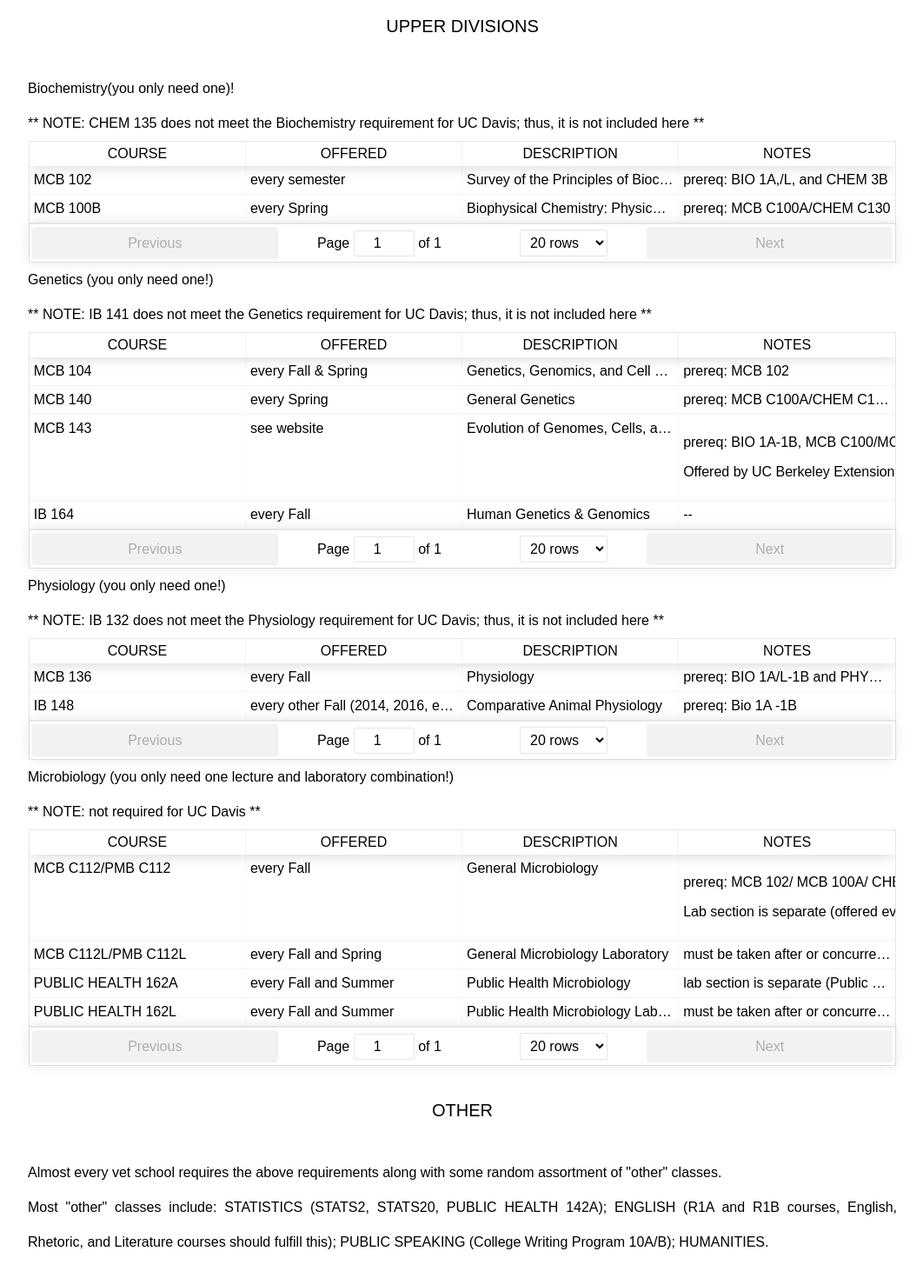
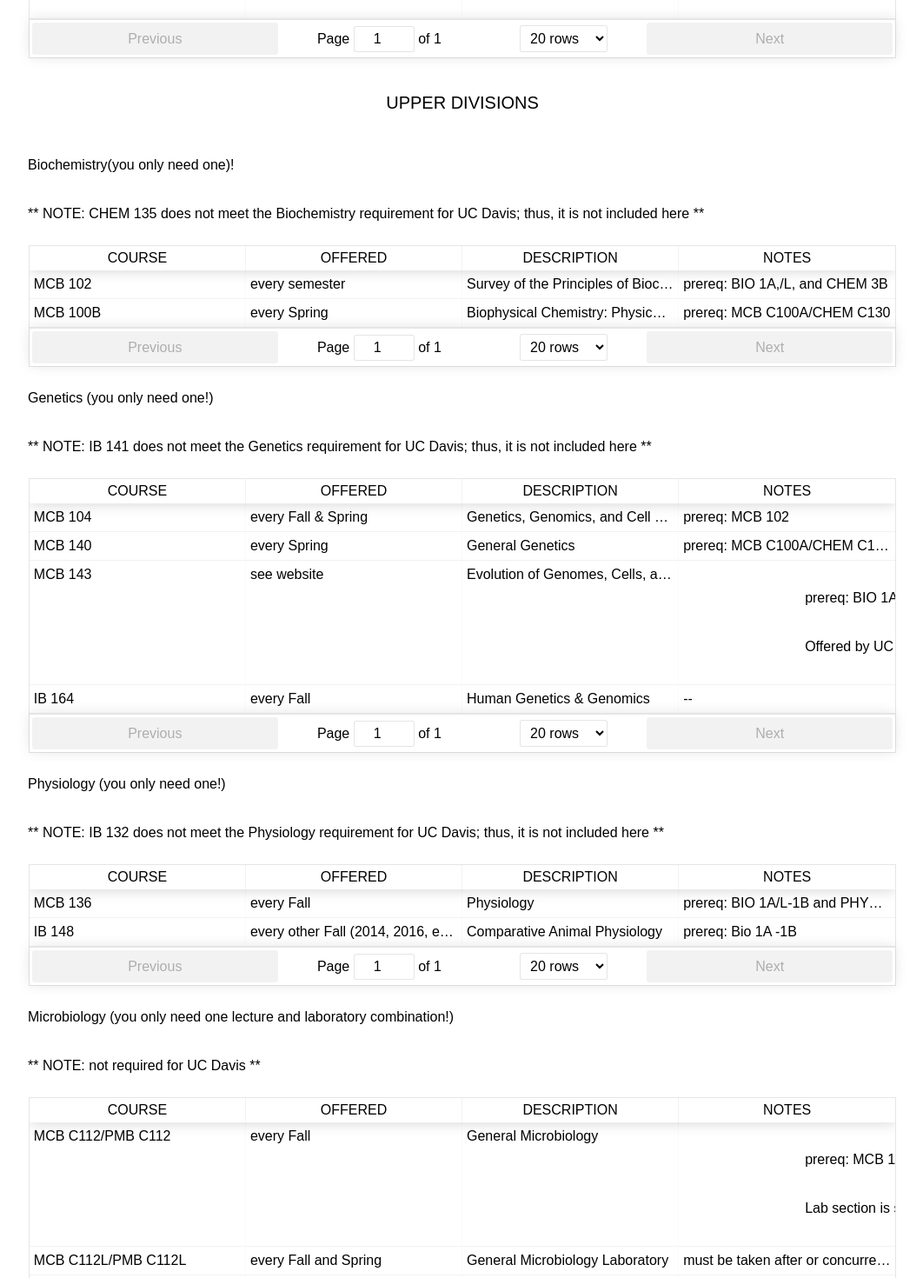
Before and after one commit to ckwok2021/cal-pre-vet-club, a React (Create React App) app: page /#/ in a window 1280 px wide. Shown: the part 1180-2650 px from the top of the page at 87% size, without its empty margins (108-1170 px from the left). Built offline with nearby package versions, Linux system fonts and the light colour scheme.

Commit message:
removed paragraph component + cleaned up tabs/syntax in content.js

```diff
--- a/src/components/content.js
+++ b/src/components/content.js
@@ -17,10 +17,9 @@ import "../styles/table.css";
 
 const content = {
   aTab: <div>
-          <Title name = 'REQUIRED COURSES'>
-          </Title>
-          <Par
-            content = 'You’re at Cal and you want to go to vet school,
+          <Title name = 'REQUIRED COURSES' />
+          <p>
+            You’re at Cal and you want to go to vet school,
             so what do you do?  You obviously have a university full
             of courses to help you on your journey, but which courses
             should you take and when should you take them?
@@ -30,104 +29,77 @@ const content = {
             getting accepted into a vet school. Each school has
             different prerequisite courses, and they can change from
             year to year, so you should always check with your specific
-            school. Having said that, here are the courses:'>
-            </Par>
-            <Title name = 'THE BASICS'>
-            </Title>
+            school. Having said that, here are the courses:
+          </p>
+          <Title name = 'THE BASICS' />
           <ReactTable
             data={coursedata}
             columns={coursecolumns}
             className="table"
             minRows={14}
           />
-            <Title name = 'UPPER DIVISIONS'>
-            </Title>
-            <Par
-              content = 'Biochemistry(you only need one)!'>
-              </Par>
-            <Par
-              content = '** NOTE: CHEM 135 does not meet the
+          <Title name = 'UPPER DIVISIONS' />
+          <p>Biochemistry(you only need one)!</p>
+          <p>** NOTE: CHEM 135 does not meet the
               Biochemistry requirement for UC Davis; thus,
-              it is not included here **'>
-              </Par>
+              it is not included here **</p>
           <ReactTable
             data={coursedata2}
             columns={coursecolumns2}
             className="table"
             minRows={2}
           />
-            <Par
-              content = 'Genetics (you only need one!)'>
-              </Par>
-            <Par
-              content = '** NOTE: IB 141 does not meet the Genetics requirement for UC Davis; thus, it is not included here **'>
-              </Par>
+          <p>Genetics (you only need one!)</p>
+          <p>** NOTE: IB 141 does not meet the Genetics requirement for UC Davis;
+          thus, it is not included here **</p>
           <ReactTable
             data={coursedata3}
             columns={coursecolumns}
             className="table"
             minRows={2}
           />
-            <Par
-              content = 'Physiology (you only need one!)'>
-              </Par>
-            <Par
-              content = '** NOTE: IB 132 does not meet the Physiology requirement for UC Davis; thus, it is not included here **'>
-              </Par>
+          <p>Physiology (you only need one!)</p>
+          <p>** NOTE: IB 132 does not meet the Physiology requirement for UC Davis;
+          thus, it is not included here **</p>
           <ReactTable
             data={coursedata4}
             columns={coursecolumns}
             className="table"
             minRows={2}
           />
-            <Par
-              content = 'Microbiology (you only need one lecture and laboratory combination!)'>
-              </Par>
-            <Par
-              content = '** NOTE: not required for UC Davis **'>
-              </Par>
+          <p>Microbiology (you only need one lecture and laboratory combination!)</p>
+          <p>** NOTE: not required for UC Davis **</p>
           <ReactTable
             data={coursedata5}
             columns={coursecolumns}
             className="table"
             minRows={2}
           />
-            <Title name = 'OTHER'>
-            </Title>
-            <Par
-              content = 'Almost every vet school requires the above requirements along with some random assortment of "other" classes.'>
-              </Par>
-            <Par
-              content = 'Most "other" classes include: STATISTICS (STATS2, STATS20, PUBLIC HEALTH 142A);
+          <Title name = 'OTHER' />
+          <p>Almost every vet school requires the above requirements along with some
+          random assortment of "other" classes.</p>
+          <p>
+            Most "other" classes include: STATISTICS (STATS2, STATS20, PUBLIC HEALTH 142A);
             ENGLISH (R1A and R1B courses, English, Rhetoric, and Literature courses should fulfill this);
-              PUBLIC SPEAKING (College Writing Program 10A/B); HUMANITIES.'>
-              </Par>
-            <Title name = 'FUN CLASSES'>
-            </Title>
-            <Par
-              content = 'So how about fun classes that are not prerequisites for vet school?'>
-              </Par>
+            PUBLIC SPEAKING (College Writing Program 10A/B); HUMANITIES.
+          </p>
+          <Title name = 'FUN CLASSES' />
+          <p>So how about fun classes that are not prerequisites for vet school?</p>
           <ReactTable
             data={coursedata6}
             columns={coursecolumns}
             className="table"
             minRows={2}
           />
-            <Par
-              content = 'However, take heed that prerequisites, requirements, classes, and offerings are continuously changing - never static. Some useful resources are:'>
-              </Par>
-            <Par
-              content = 'And don’t be afraid to contact vet schools directly; they are very responsive to prospective applicants and encourage questions while steering you in the right direction.'>
-              </Par>
-
+          <p>However, take heed that prerequisites, requirements, classes, and offerings are continuously
+          changing - never static. Some useful resources are:</p>
+          <p>And don’t be afraid to contact vet schools directly; they are very responsive to prospective
+          applicants and encourage questions while steering you in the right direction.</p>
           </div>,
   bTab:
-          <Title name = 'PAID MEMBERS ONLY RESOURCES'>
-          </Title>,
-
+          <Title name = 'PAID MEMBERS ONLY RESOURCES' />,
   cTab: <div>
-          <Title name = 'TEST BANK'>
-          </Title>
+          <Title name = 'TEST BANK' />
         </div>,
 };
 
--- a/src/paragraph.js
+++ /dev/null
@@ -1,12 +0,0 @@
-import React, { Component } from 'react';
-import "./styles/text.css";
-
-class Par extends Component {
-  render() {
-    return (
-      <div className="paragraph"> {this.props.content} </div>
-    )
-  }
-}
-
-export default Par;
--- a/src/styles/text.css
+++ b/src/styles/text.css
@@ -4,10 +4,9 @@
   margin: 40px;
 }
 
-.paragraph{
+p {
   text-align: justify;
   margin-left: 140px;
   margin-right: 140px;
   line-height: 40px;
-
 }
```
Lines whose indentation alone changed are shown as unchanged.
